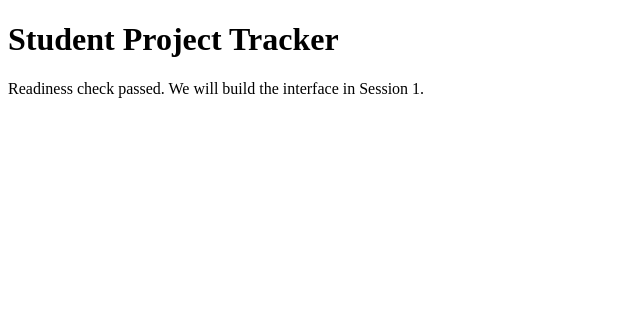
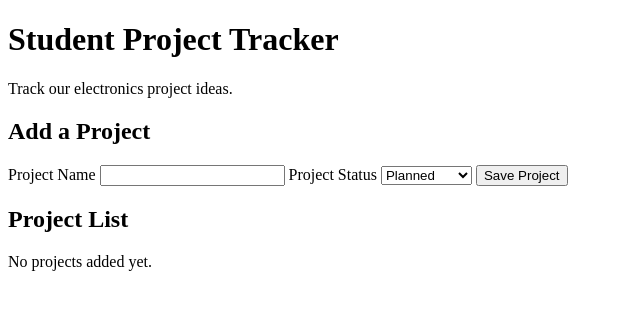
Before and after one commit to sahanabt24-ss/student-project-tracker, a website: page public/index.html in a window 1280 px wide. Shown: the whole page, without its empty margins (0-640 px from the left). Drawn offline with Linux system fonts and the light colour scheme.

Commit message:
Describe tracker and inspect HTML

```diff
--- a/public/index.html
+++ b/public/index.html
@@ -1,5 +1,53 @@
-<!doctype html>
+
+<!DOCTYPE html>
 <html lang="en">
-<head><meta charset="UTF-8"><meta name="viewport" content="width=device-width, initial-scale=1"><title>Workshop readiness</title></head>
-<body><main><h1>Student Project Tracker</h1><p>Readiness check passed. We will build the interface in Session 1.</p></main></body>
+<head>
+    <meta charset="UTF-8">
+    <meta name="viewport" content="width=device-width, initial-scale=1.0">
+    <title>Student Project Tracker</title>
+    <link rel="stylesheet" href="style.css">
+    <script src="script.js" defer></script>
+</head>
+<body>
+    <main>
+        <header>
+            <h1>Student Project Tracker</h1>
+            <p>Track our electronics project ideas.</p>
+        </header>
+
+        <section aria-labelledby="form-title">
+            <h2 id="form-title">Add a Project</h2>
+
+            <form id="project-form">
+                <label for="name">Project Name</label>
+                <input
+                    type="text"
+                    id="name"
+                    name="name"
+                    required
+                    maxlength="80"
+                >
+
+                <label for="status">Project Status</label>
+                <select id="status" name="status">
+                    <option value="Planned">Planned</option>
+                    <option value="In Progress">In Progress</option>
+                    <option value="Completed">Completed</option>
+                </select>
+
+                <button id="save-button" type="submit">Save Project</button>
+                <button id="cancel-button" type="button" hidden>Cancel</button>
+            </form>
+
+            <p id="message" role="status" aria-live="polite"></p>
+        </section>
+
+        <section aria-labelledby="list-title">
+            <h2 id="list-title">Project List</h2>
+
+            <p id="empty-state">No projects added yet.</p>
+            <ul id="project-list"></ul>
+        </section>
+    </main>
+</body>
 </html>
```
